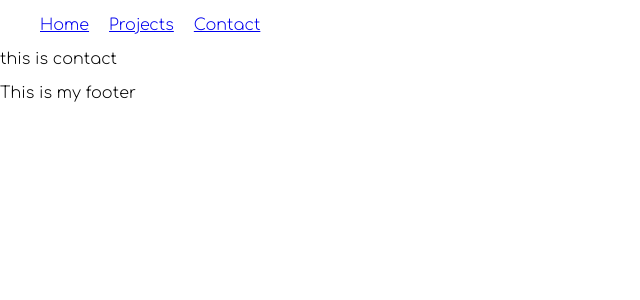
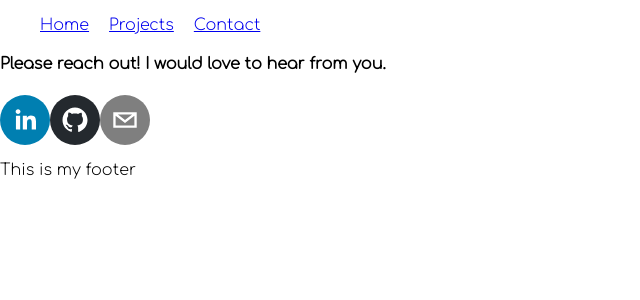
Before and after one commit to henryparras24/react-portfolio, a React (Create React App) app: page /contact in a window 1280 px wide. Shown: the top 300 px of the page, without its empty margins (0-640 px from the left). Built offline with nearby package versions, Linux system fonts and the light colour scheme.

Commit message:
contact page foundation done

```diff
--- a/package.json
+++ b/package.json
@@ -10,6 +10,7 @@
     "react-dom": "^17.0.2",
     "react-router-dom": "^5.2.0",
     "react-scripts": "4.0.3",
+    "react-social-icons": "^5.5.1",
     "web-vitals": "^1.1.2"
   },
   "scripts": {
--- a/src/components/Contact.js
+++ b/src/components/Contact.js
@@ -1,10 +1,16 @@
 import React from 'react';
 import Navbar from "./Navbar";
+import { SocialIcon } from 'react-social-icons';
+
 
 function Contact () {
     return (
             <div>
-                this is contact
+
+               <h4>Please reach out! I would love to hear from you.</h4>
+                <SocialIcon url="https://www.linkedin.com/in/henry-parras-a98368209/" />
+                <SocialIcon url="https://github.com/henryparras24" />
+                <SocialIcon url="mailto: henry.parras@yahoo.com" />
             </div>
         )
 
--- a/src/components/Project.js
+++ b/src/components/Project.js
@@ -1,5 +1,5 @@
 import React from 'react';
-import henrypic from './henrypic.jpeg';
+
 
 
 
```
Also changed, not shown: 1 other file (tests, documents, lock files or other folders).
